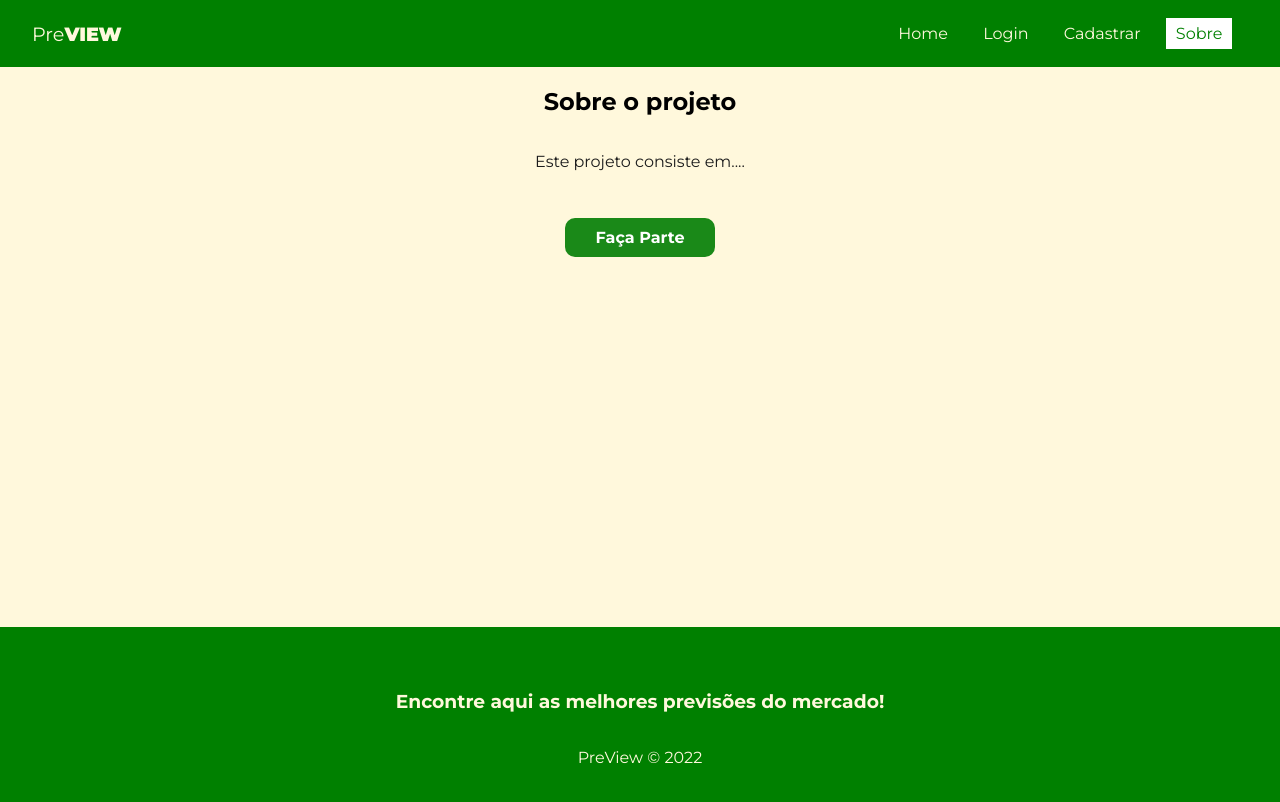
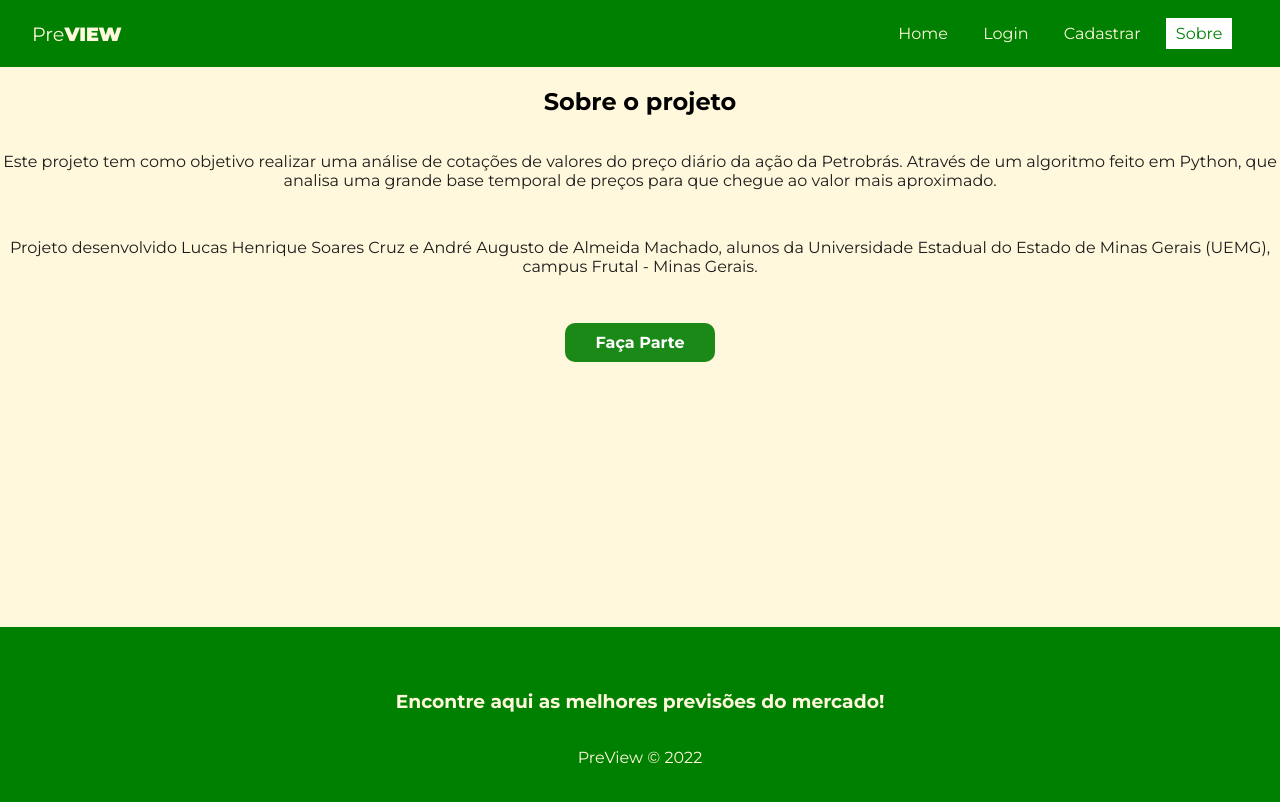
Before and after one commit to lucasrique17/projeto_estagio_tendencias, a React (Create React App) app: page /about in a window 1280 px wide. Shown: the top 802 px of the page. Built offline with nearby package versions, Linux system fonts and the light colour scheme; no server answers.

Commit message:
update about

```diff
--- a/src/pages/About/About.js
+++ b/src/pages/About/About.js
@@ -7,7 +7,8 @@
   return (
     <div className={styles.about}>
         <h2>Sobre o projeto</h2>
-        <p>Este projeto consiste em....</p>
+        <p>Este projeto tem como objetivo realizar uma análise de cotações de valores do preço diário da ação da Petrobrás. Através de um algoritmo feito em Python, que analisa uma grande base temporal de preços para que chegue ao valor mais aproximado.</p>
+        <p>Projeto desenvolvido Lucas Henrique Soares Cruz e André Augusto de Almeida Machado, alunos da Universidade Estadual do Estado de Minas Gerais (UEMG), campus Frutal - Minas Gerais.</p>
         <Link to='/login' className='btn'>Faça Parte</Link>
     </div>
   )
```
